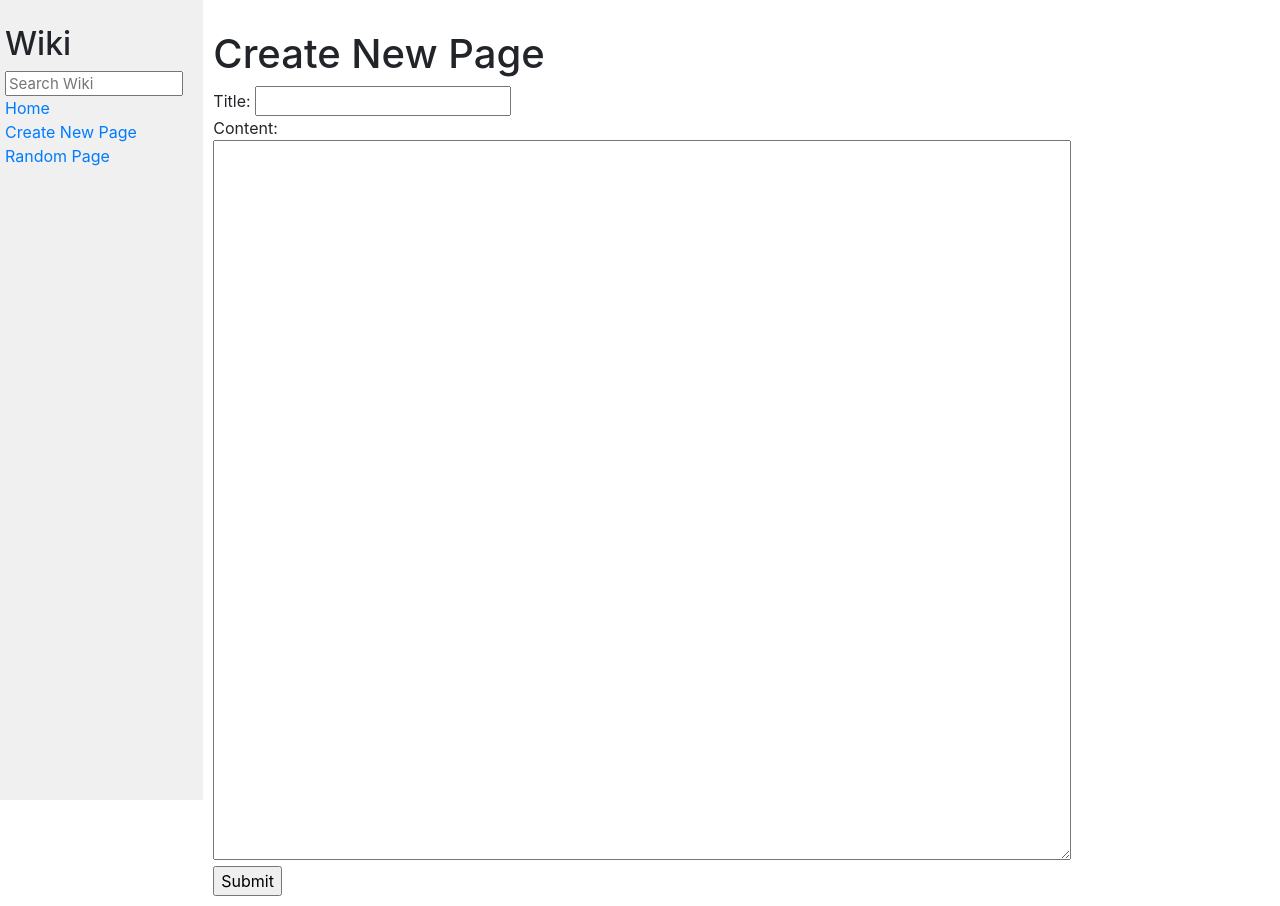
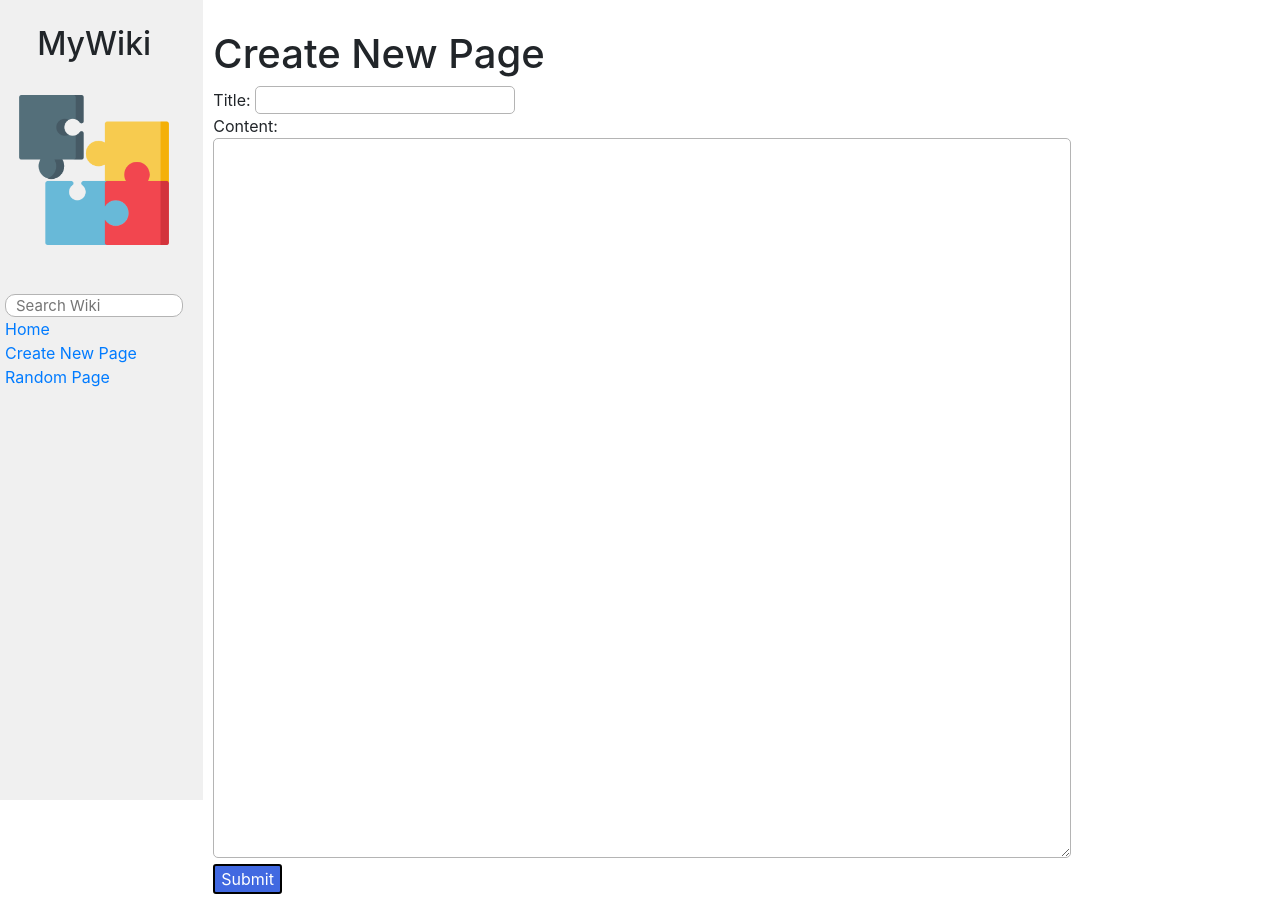
Before and after one commit to eduardomdc/wiki, a Django app: page /newpage in a window 1280 px wide. Run offline with Django 3.2, Linux system fonts and the light colour scheme; some libraries are stand-ins or nearby versions.

Commit message:
Submission

```diff
--- a/encyclopedia/static/encyclopedia/styles.css
+++ b/encyclopedia/static/encyclopedia/styles.css
@@ -15,6 +15,29 @@ h1 {
 textarea {
     height: 90vh;
     width: 80%;
+    border-radius: 5px;
+    border-color: rgb(180,180,180);
+    border-style: solid;
+    padding: 5px;
+}
+
+textarea:focus {
+    outline-width: 2px;
+    outline-color: rgb(100,100,100);
+}
+
+.input {
+    border-radius: 5px;
+    border-style: solid;
+    border-width: 1px;
+    border-color: rgb(180,180,180);
+    padding-left: 5px;
+    padding-right: 5px;
+}
+
+.input:focus{
+    outline-width: 2px;
+    outline-color: rgb(100,100,100);
 }
 
 .main {
@@ -25,6 +48,17 @@ textarea {
     width: 100%;
     font-size: 15px;
     line-height: 15px;
+    border-radius: 10px;
+    border-style: solid;
+    border-width: 1px;
+    border-color: rgb(180,180,180);
+    padding-left: 10px;
+    padding-right: 10px;
+}
+
+.search:focus {
+    outline-width: 2px;
+    outline-color: rgb(100,100,100);
 }
 
 .sidebar {
@@ -36,3 +70,15 @@ textarea {
 .sidebar h2 {
     margin-top: 5px;
 }
+
+.button {
+    border-radius: 3px;
+    border-style: solid;
+    border-color: black;
+    color: white;
+    background-color: royalblue;
+}
+
+.button:focus {
+    background-color: indianred;
+}
--- a/encyclopedia/templates/encyclopedia/editpage.html
+++ b/encyclopedia/templates/encyclopedia/editpage.html
@@ -1,7 +1,7 @@
 {% extends "encyclopedia/layout.html" %}
 
 {% block title %}
-    Encyclopedia
+    MyWiki
 {% endblock %}
 
 {% block body %}
@@ -13,6 +13,6 @@
         <textarea id="content" name="content">{{content}}</textarea>
         <br>
         <input type="text" name="title" value="{{title}}" hidden="true">
-        <input type="submit">
+        <input type="submit" class = "button">
     </form>
 {% endblock %}
--- a/encyclopedia/templates/encyclopedia/index.html
+++ b/encyclopedia/templates/encyclopedia/index.html
@@ -1,7 +1,7 @@
 {% extends "encyclopedia/layout.html" %}
 
 {% block title %}
-    Encyclopedia
+    MyWiki
 {% endblock %}
 
 {% block body %}
--- a/encyclopedia/templates/encyclopedia/layout.html
+++ b/encyclopedia/templates/encyclopedia/layout.html
@@ -11,7 +11,14 @@
     <body>
         <div class="row">
             <div class="sidebar col-lg-2 col-md-3">
-                <h2>Wiki</h2>
+                <h2 style = "text-align: center">MyWiki</h2>
+                <br>
+                <center>
+                <a href="{% url 'index' %}">
+                <img src="{% static 'encyclopedia/jigsaw.png' %}" width = "150px">
+                </a>
+                </center>
+                <br><br>
                 <form action = "{% url 'search' %}" method = "post">
                     {% csrf_token %}
                     <input class="search" type="text" name="query" placeholder="Search Wiki">
--- a/encyclopedia/templates/encyclopedia/newpage.html
+++ b/encyclopedia/templates/encyclopedia/newpage.html
@@ -13,11 +13,11 @@
     {% endif %}
     <form action="{% url 'newpage' %}" method="post">
         {% csrf_token %}
-        Title: <input type="text" name="title">
+        Title: <input type="text" name="title" class="input">
         <br>
         Content:<br>
         <textarea id="content" name="content"></textarea>
         <br>
-        <input type="submit">
+        <input type="submit" class="button">
     </form>
 {% endblock %}
--- a/encyclopedia/views.py
+++ b/encyclopedia/views.py
@@ -89,7 +89,7 @@ def article(request, title):
             "title": title,
             })
     else:
-        return HttpResponse('This page is no more G')
+        return render(request, 'encyclopedia/missingpage.html')
 
 def randompage(request):
     return redirect('wiki', random.choice(util.list_entries()))
```
Also changed, not shown: encyclopedia/templates/encyclopedia/missingpage.html (added, +10 -0 lines), encyclopedia/static/encyclopedia/jigsaw.png (added).
